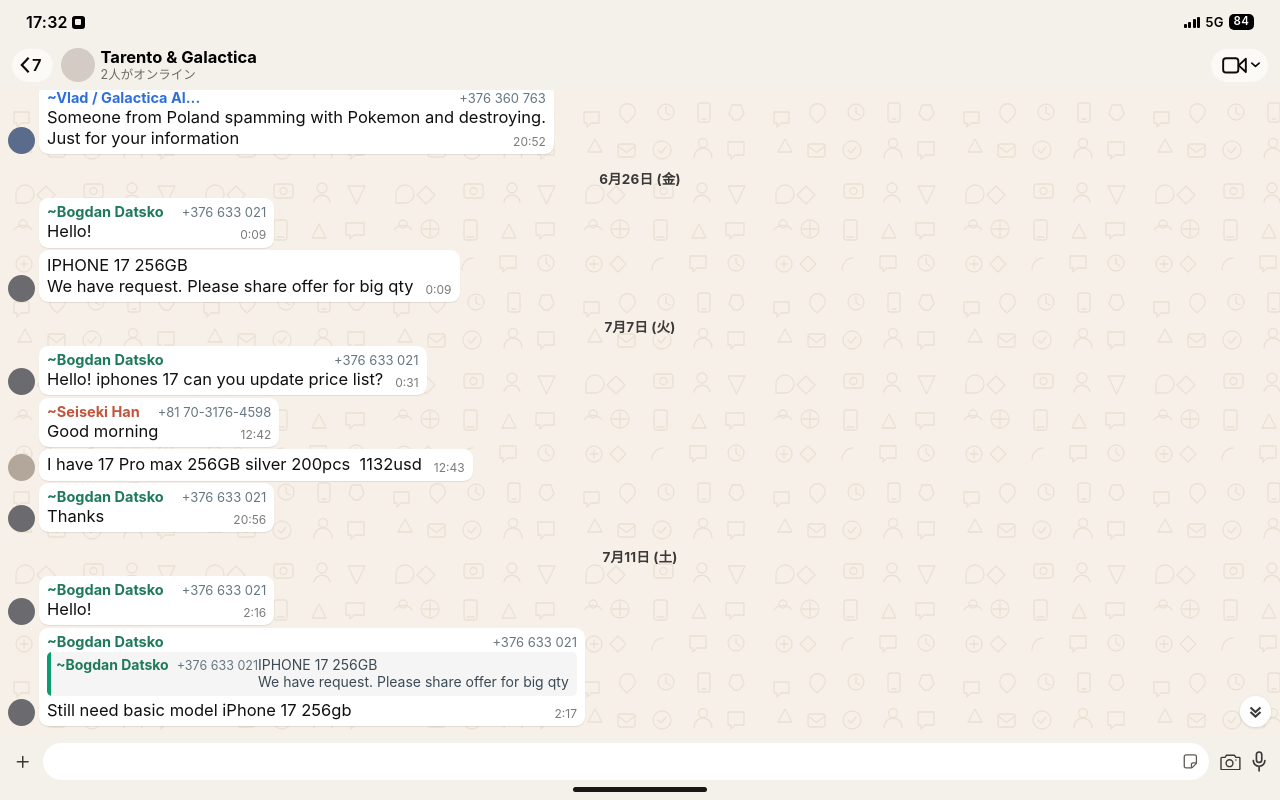
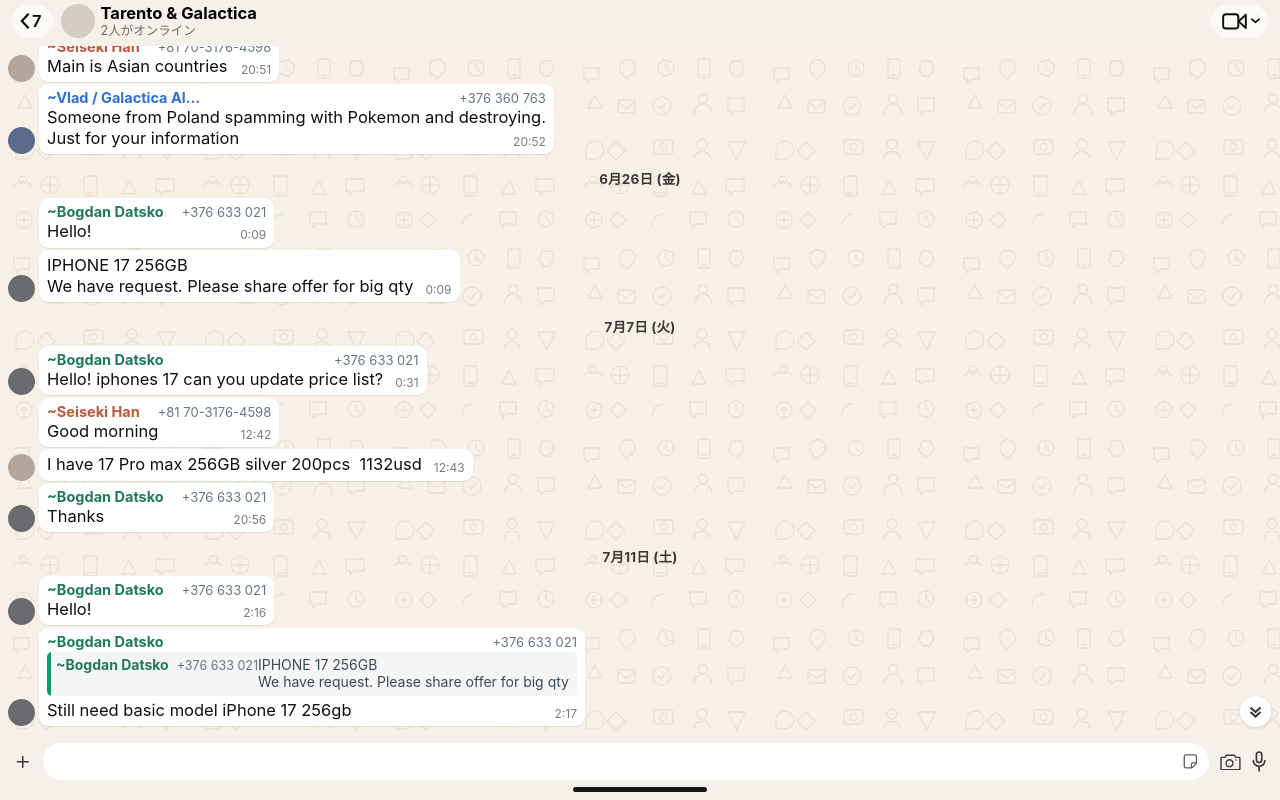
Before and after one commit to heihei040428-jpg/wa2, a plain HTML site: page index.html in a window 1280 px wide. Drawn offline with Linux system fonts and the light colour scheme.

Commit message:
Remove fake status bar, use real device status bar via safe-area inset

```diff
--- a/index.html
+++ b/index.html
@@ -15,26 +15,8 @@ html,body{height:100%;overflow:hidden;-webkit-tap-highlight-color:transparent;-w
   font-family:-apple-system,BlinkMacSystemFont,"SF Pro Text","Helvetica Neue",sans-serif}
 body{background:#F4F1EA}
 .app{display:flex;flex-direction:column;height:100vh;height:100dvh;background:#F4F1EA;position:relative}
-.statusbar{display:flex;align-items:center;justify-content:space-between;
-  padding:0 26px;height:44px;flex-shrink:0;background:#F4F1EA;color:#000;
-  font-size:16px;font-weight:600;letter-spacing:.2px}
-.statusbar .sb-left{display:flex;align-items:center;gap:4px}
-.statusbar .sb-right{display:flex;align-items:center;gap:5px}
-.statusbar .sb-bars{display:flex;align-items:flex-end;gap:1.5px;height:11px}
-.statusbar .sb-bars i{width:3px;background:#000;border-radius:1px}
-.statusbar .sb-bars i:nth-child(1){height:4px}
-.statusbar .sb-bars i:nth-child(2){height:6px}
-.statusbar .sb-bars i:nth-child(3){height:8.5px}
-.statusbar .sb-bars i:nth-child(4){height:11px}
-.statusbar .sb-net{font-size:13px;font-weight:600}
-.statusbar .sb-batt{background:#000;color:#fff;font-size:11.5px;font-weight:600;
-  padding:1.5px 5px;border-radius:5px;line-height:1.15}
-.statusbar .sb-rec{width:13px;height:13px;border-radius:3px;background:#000;
-  display:inline-block;position:relative}
-.statusbar .sb-rec::after{content:'';position:absolute;inset:3.5px;
-  border-radius:1px;background:#F4F1EA}
 .header{display:flex;align-items:center;gap:6px;padding:4px 12px 8px;flex-shrink:0;
-  background:#F4F1EA;position:relative;z-index:10}
+  background:#F4F1EA;position:relative;z-index:10;padding-top:calc(4px + env(safe-area-inset-top))}
 .header .back{display:flex;align-items:center;gap:2px;height:33px;padding:0 11px 0 8px;
   border-radius:17px;background:rgba(255,255,255,.62);backdrop-filter:blur(12px);
   -webkit-backdrop-filter:blur(12px);text-decoration:none;flex-shrink:0}
@@ -136,14 +118,6 @@ body{background:#F4F1EA}
 </head>
 <body>
 <div class="app">
-<div class="statusbar">
-  <div class="sb-left"><span>17:32</span><span class="sb-rec"></span></div>
-  <div class="sb-right">
-    <span class="sb-bars"><i></i><i></i><i></i><i></i></span>
-    <span class="sb-net">5G</span>
-    <span class="sb-batt">84</span>
-  </div>
-</div>
 <div class="header">
   <a class="back" href="#" onclick="return false">
     <svg viewBox="0 0 11 19"><path d="M9.5 1.5L2 9.5l7.5 8"/></svg><span>7</span>
```
